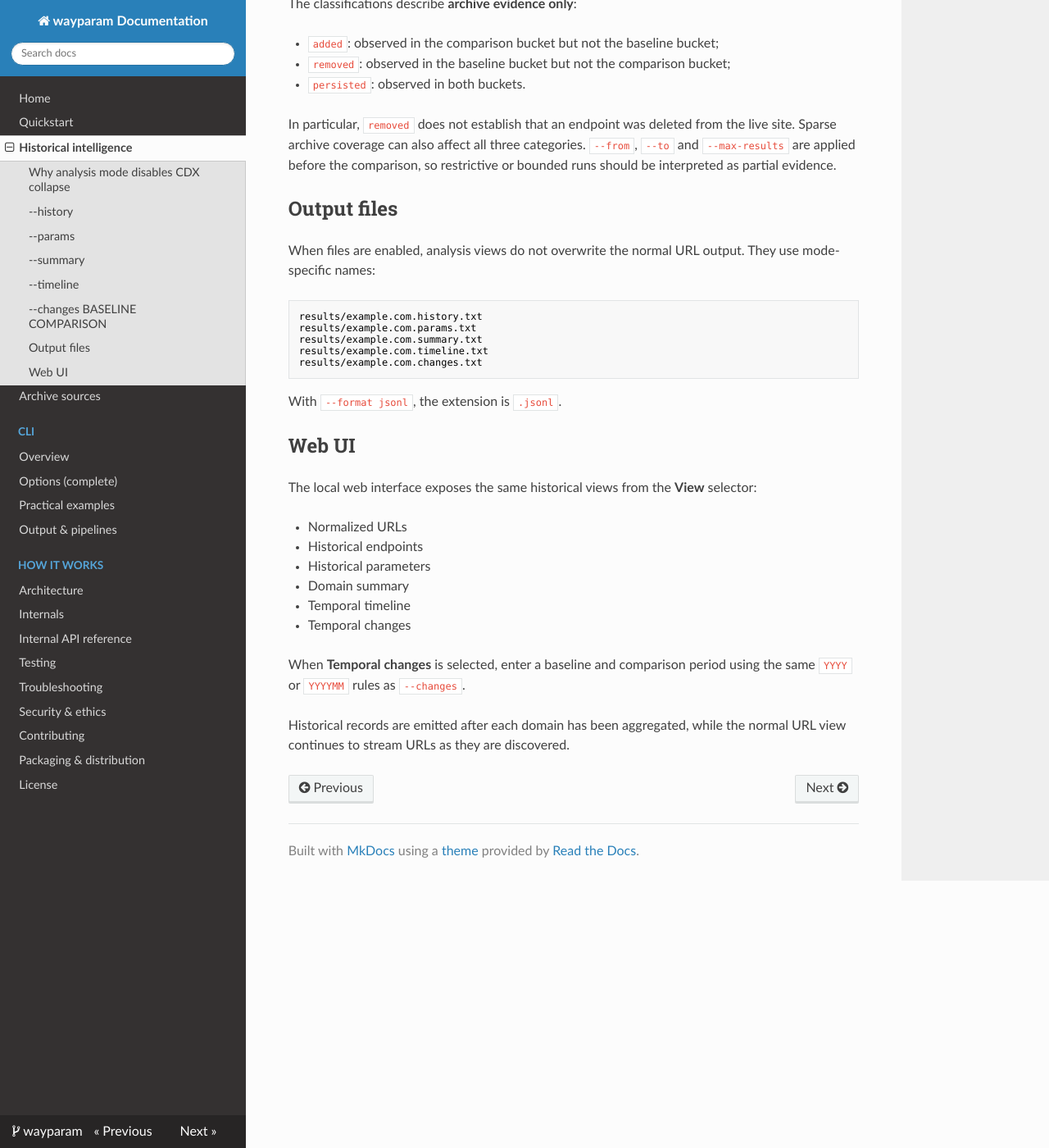
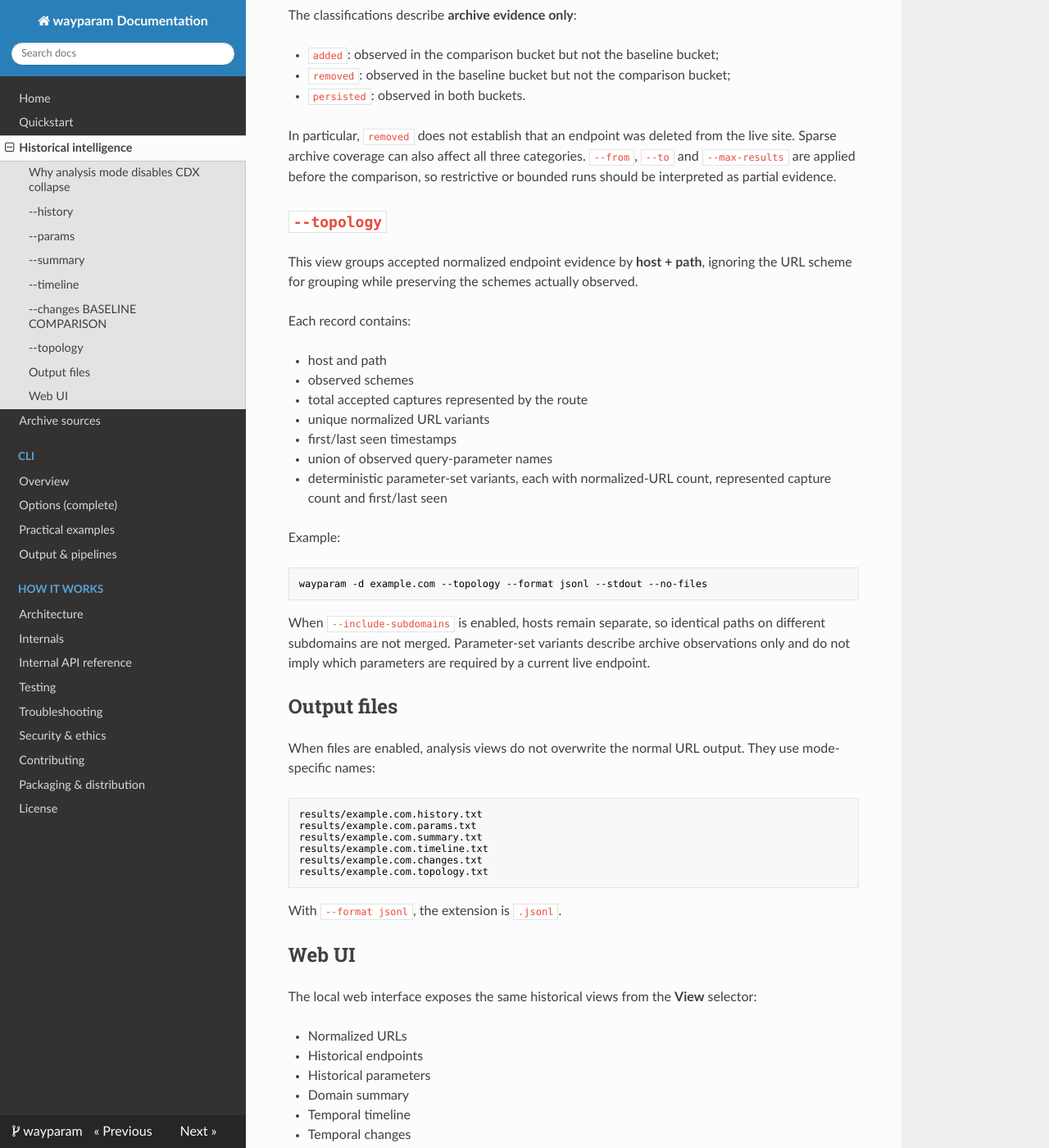
Before and after one commit to aleff-github/wayparam, an MkDocs documentation site: the page built from docs/historical-analysis.md, in a window 1280 px wide and 1400 px high, scrolled down 3190 px. Shown: the whole window at 82% size. Built offline with MkDocs 1.6.1, drawn with Linux system fonts in a browser that asks for light colours; nearby versions of some CDN libraries; some of the changed text lies outside the part shown.

Commit message:
Document surface topology analysis

````diff
--- a/docs/historical-analysis.md
+++ b/docs/historical-analysis.md
@@ -11,6 +11,7 @@ wayparam -d example.com --params
 wayparam -d example.com --summary
 wayparam -d example.com --timeline
 wayparam -d example.com --changes 2020 2024
+wayparam -d example.com --topology
 ```
 
 They work with the normal filtering, date-range, subdomain, proxy, rate-limit
@@ -158,6 +159,33 @@ the live site. Sparse archive coverage can also affect all three categories.
 `--from`, `--to` and `--max-results` are applied before the comparison,
 so restrictive or bounded runs should be interpreted as partial evidence.
 
+## `--topology`
+
+This view groups accepted normalized endpoint evidence by **host + path**, ignoring
+the URL scheme for grouping while preserving the schemes actually observed.
+
+Each record contains:
+
+- host and path
+- observed schemes
+- total accepted captures represented by the route
+- unique normalized URL variants
+- first/last seen timestamps
+- union of observed query-parameter names
+- deterministic parameter-set variants, each with normalized-URL count,
+  represented capture count and first/last seen
+
+Example:
+
+```bash
+wayparam -d example.com --topology --format jsonl --stdout --no-files
+```
+
+When `--include-subdomains` is enabled, hosts remain separate, so identical paths
+on different subdomains are not merged. Parameter-set variants describe archive
+observations only and do not imply which parameters are required by a current
+live endpoint.
+
 ## Output files
 
 When files are enabled, analysis views do not overwrite the normal URL output.
@@ -169,6 +197,7 @@ results/example.com.params.txt
 results/example.com.summary.txt
 results/example.com.timeline.txt
 results/example.com.changes.txt
+results/example.com.topology.txt
 ```
 
 With `--format jsonl`, the extension is `.jsonl`.
````
Also changed, not shown: other parts of docs/historical-analysis.md (+1 -1 lines).
